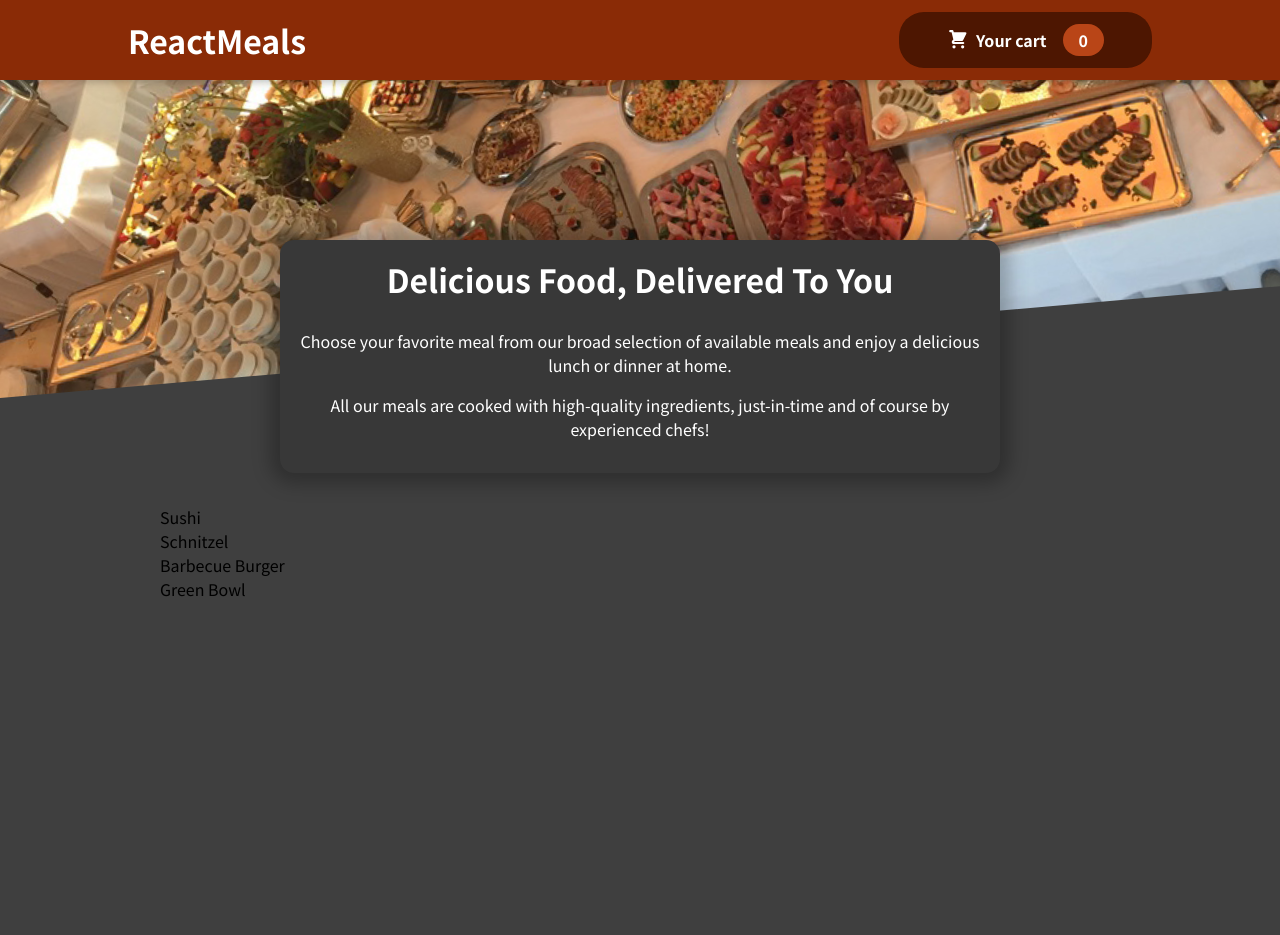
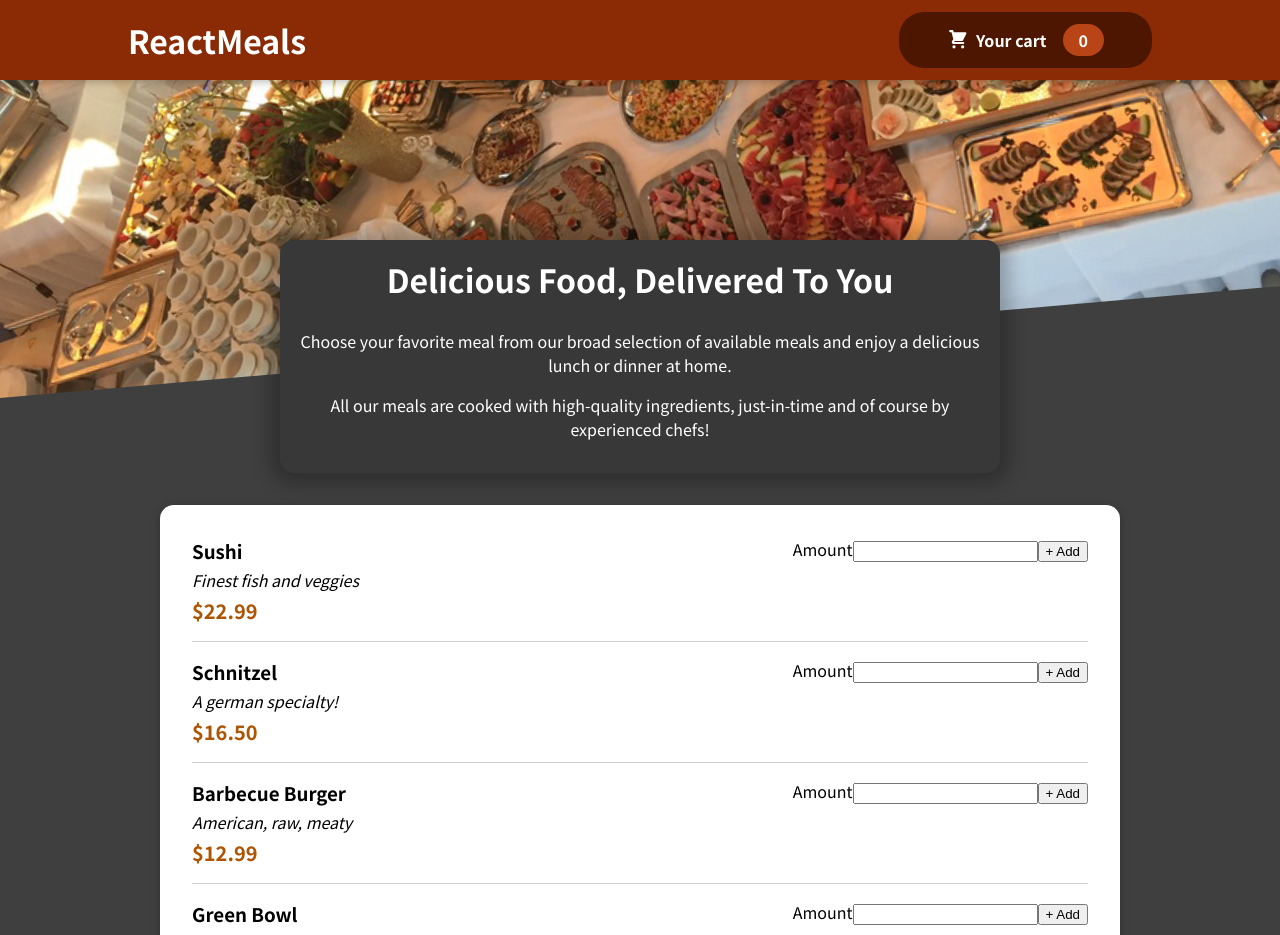
Before and after one commit to darrenhuang1211/react-food-ordering-app, a React (Create React App) app: page / in a window 1280 px wide. Shown: the top 935 px of the page. Before the commit the page ends 800 px from the top, so only its background shows below. Built offline with nearby package versions, Linux system fonts and the light colour scheme.

Commit message:
Added generic Card UI comp. and MealItem comp.

```diff
--- a/src/components/Meals/AvailableMeals.js
+++ b/src/components/Meals/AvailableMeals.js
@@ -1,4 +1,6 @@
 import styled from "styled-components";
+import Card from "../UI/Card";
+import MealItem from "./MealItem";
 
 const mealsList = [
    {
@@ -54,16 +56,23 @@ const StyledMealsList = styled.section`
 
 const mealToElement = (meal) => {
    return (
-      <li key={meal.id}>{meal.name}</li>
+      <MealItem
+         key={meal.id}
+         name={meal.name}
+         description={meal.description}
+         price={meal.price}
+      />
    );
 };
 
 const AvailableMeals = props => {
    return (
-      <StyledMealsList>
-         <ul>
-            {mealsList.map(mealToElement)}
-         </ul>
+      <StyledMealsList className={props.className}>
+         <Card>
+            <ul>
+               {mealsList.map(mealToElement)}
+            </ul>
+         </Card>
       </StyledMealsList>
    );
 }
--- /dev/null
+++ b/src/components/Meals/MealItem.js
@@ -0,0 +1,47 @@
+import styled from "styled-components";
+
+const StyledMealItem = styled.li`
+   display: flex;
+   justify-content: space-between;
+   margin: 1rem;
+   padding-bottom: 1rem;
+   border-bottom: 1px solid #ccc;
+
+   h3 {
+      margin: 0 0 0.25rem 0;
+   }
+
+   .description {
+      font-style: italic;
+   }
+
+   .price {
+      margin-top: 0.25rem;
+      font-weight: bold;
+      color: #ad5502;
+      font-size: 1.25rem;
+   }
+`;
+
+const MealItem = props => {
+   const formattedPrice = `$${props.price.toFixed(2)}`;
+
+   return (
+      <StyledMealItem>
+         <div>
+            <h3>{props.name}</h3>
+            <div className="description">{props.description}</div>
+            <div className="price">{formattedPrice}</div>
+         </div>
+         <div>
+            <form>
+               <label>Amount</label>
+               <input type="number"></input>
+               <button type="submit">+ Add</button>
+            </form>
+         </div>
+      </StyledMealItem>
+   );
+};
+
+export default MealItem;
--- /dev/null
+++ b/src/components/UI/Card.js
@@ -0,0 +1,16 @@
+import styled from "styled-components";
+
+const StyledCard = styled.div`
+   padding: 1rem;
+   box-shadow: 0 2px 8px rgba(0, 0, 0, 0.25);
+   border-radius: 14px;
+   background-color: white;
+`;
+
+const Card = props => {
+   return (
+      <StyledCard className={props.className}>{props.children}</StyledCard>
+   )
+};
+
+export default Card;
```
